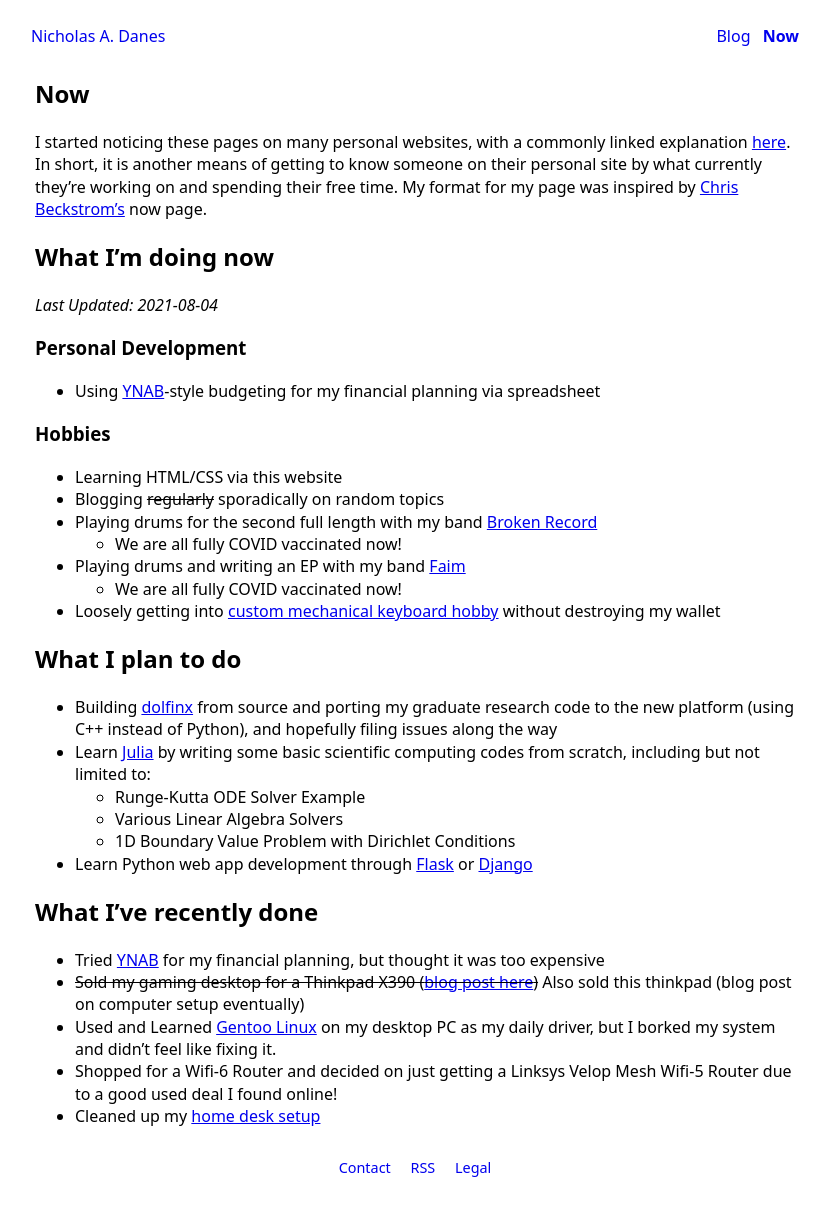
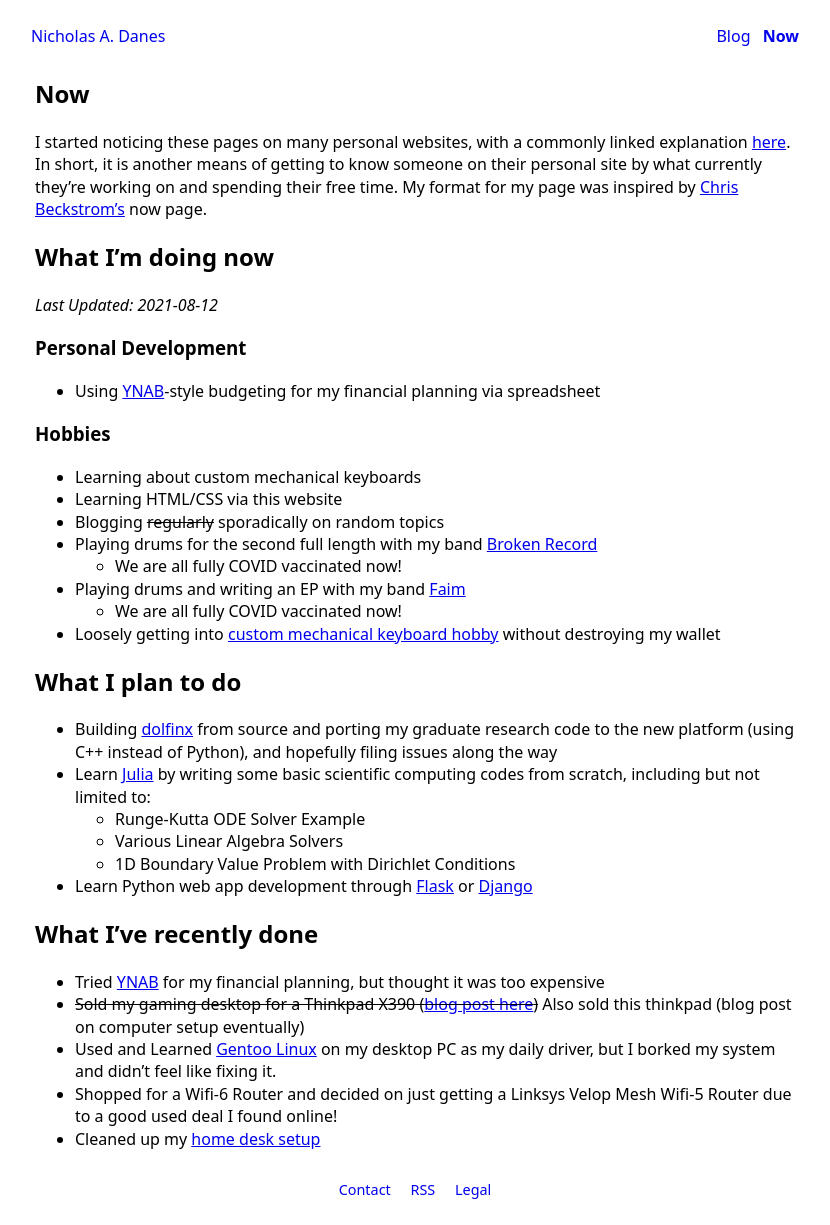
Before and after one commit to danesnick/old_website, a Jekyll site: the page built from now.markdown, in a window 1280 px wide. Shown: the whole page, without its empty margins (225-1055 px from the left). Built offline with Jekyll 4.4.1, drawn with Linux system fonts in a browser that asks for light colours; before the commit the page ends 1203 px from its top, so only the background shows below that.

Commit message:
Updated index and now pages

```diff
--- a/index.markdown
+++ b/index.markdown
@@ -33,7 +33,6 @@
 #### Contact
 * Email: hello at ndanes dot com
 * XMPP: [ndanes@chat.1998.social](xmpp:ndanes@chat.1998.social)
-* OpenPGP: [949A32109C6A4E874ED0FCF11EC1E746B6204533](/public_key.txt)
 
 ### About this Site
 
--- a/now.markdown
+++ b/now.markdown
@@ -8,12 +8,13 @@
 
 ## What I'm doing now
 
-*Last Updated: 2021-08-04*
+*Last Updated: 2021-08-12*
 
 ### Personal Development
 *  Using [YNAB](https://youneedabudget.com)-style budgeting for my financial planning via spreadsheet
 
 ### Hobbies
+* Learning about custom mechanical keyboards
 * Learning HTML/CSS via this website
 * Blogging ~~regularly~~ sporadically on random topics
 * Playing drums for the second full length with my band [Broken Record](https://brokenrecordisaband.com)
```
